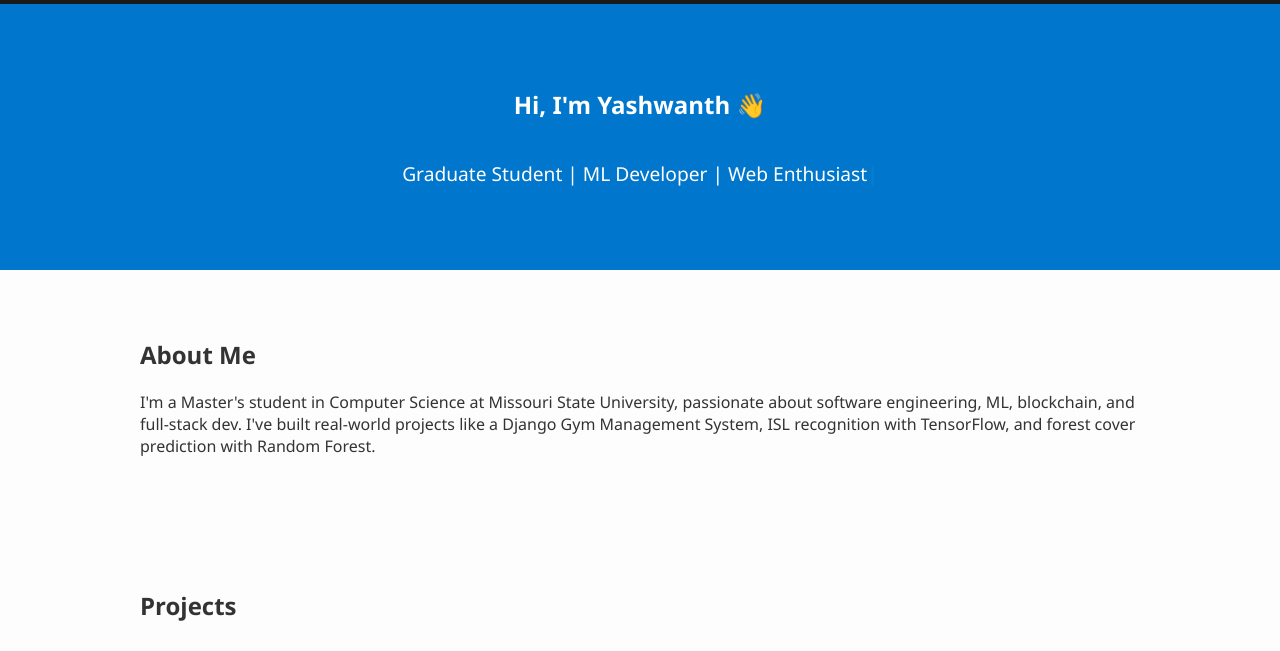
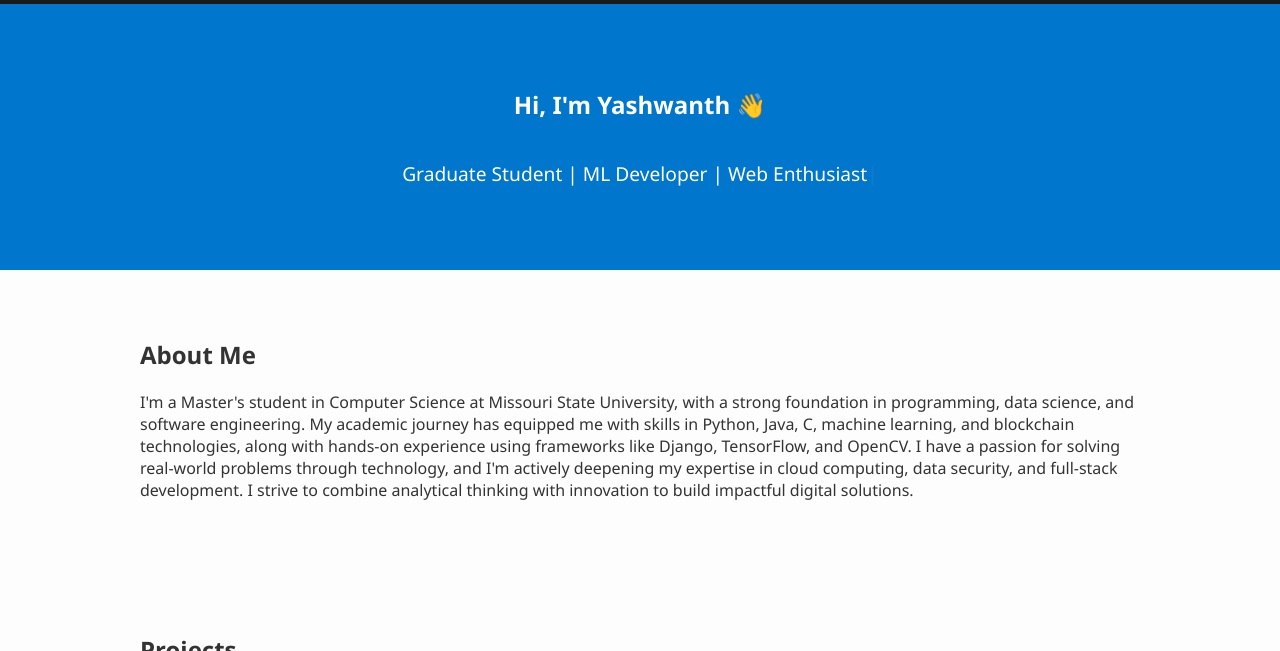
Before and after one commit to Yashwanthreddy21/Yashwanth-Reddy-Portfolio, a plain HTML site: page index.html in a window 1280 px wide. Shown: the part 82-733 px from the top of the page. Drawn offline with nearby package versions, Linux system fonts and the light colour scheme.

Commit message:
Update index.html

```diff
--- a/index.html
+++ b/index.html
@@ -32,9 +32,12 @@
   <section id="about" class="about" data-aos="fade-up">
     <h2>About Me</h2>
     <p>
-      I'm a Master's student in Computer Science at Missouri State University, passionate about software engineering, ML, blockchain, and full-stack dev.
-      I've built real-world projects like a Django Gym Management System, ISL recognition with TensorFlow, and forest cover prediction with Random Forest.
-    </p>
+      I'm a Master's student in Computer Science at Missouri State University, with a strong foundation in programming,
+      data science, and software engineering. My academic journey has equipped me with skills in Python, Java, C, machine
+      learning, and blockchain technologies, along with hands-on experience using frameworks like Django, TensorFlow, and OpenCV.
+      I have a passion for solving real-world problems through technology, and I'm actively deepening my expertise in cloud computing,
+      data security, and full-stack development. I strive to combine analytical thinking with innovation to build impactful digital
+      solutions.</p>
   </section>
 
   <section id="projects" class="projects" data-aos="fade-up">
```
